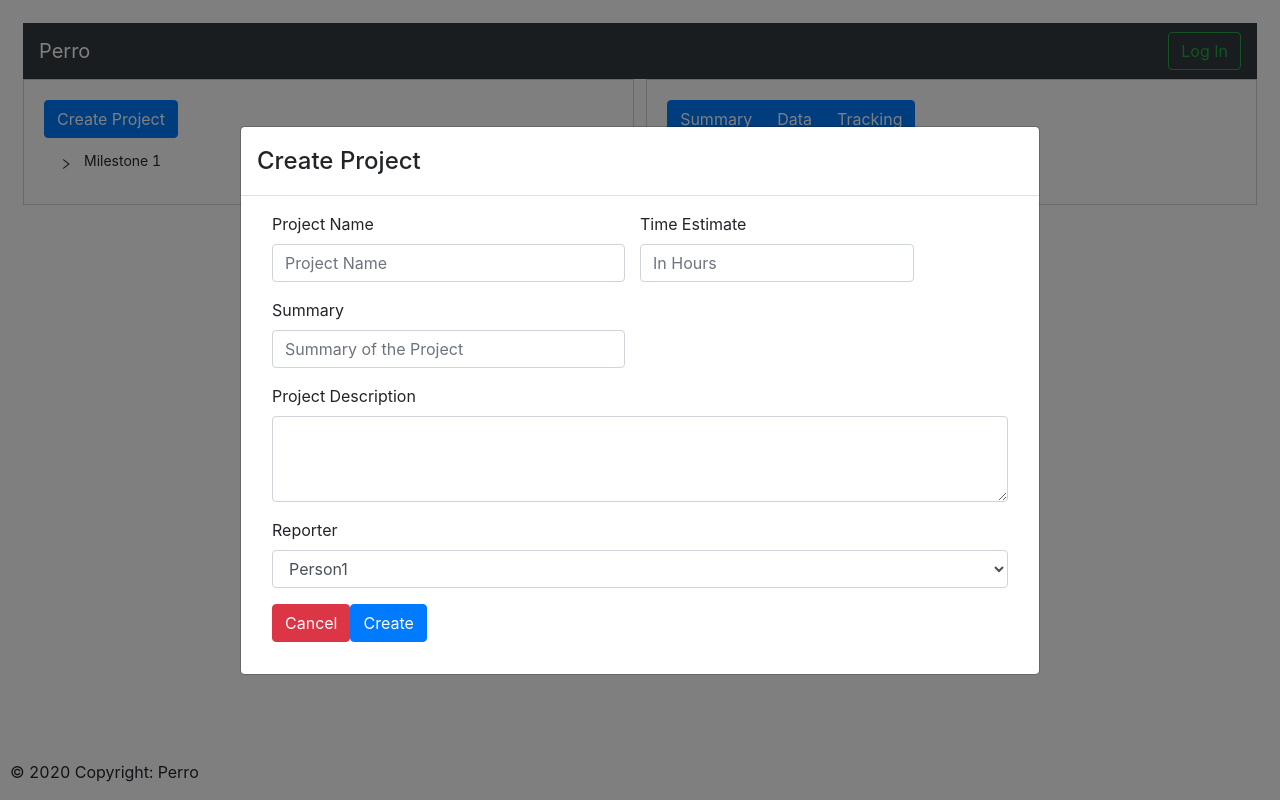
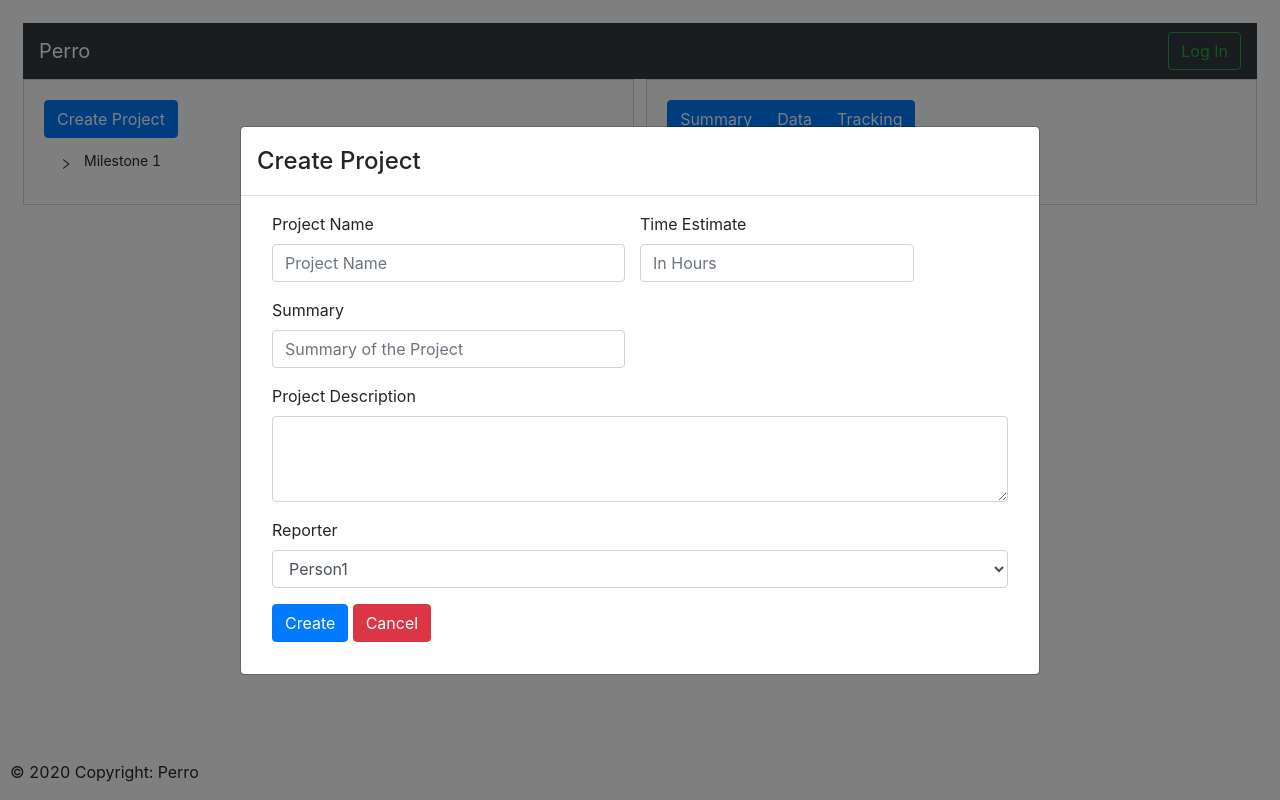
Before and after one commit to Jonesy22/Perro, a React (Create React App) app: page /tracking in a window 1280 px wide. Both pictures are taken after a click on the button "Create Project". Built offline with nearby package versions, Linux system fonts and the light colour scheme.

Commit message:
Refactors modal form and adds validation

```diff
--- a/package.json
+++ b/package.json
@@ -15,6 +15,7 @@
     "react": "^17.0.1",
     "react-bootstrap": "^1.4.0",
     "react-dom": "^17.0.1",
+    "react-hook-form": "^6.14.2",
     "react-redux": "^7.2.2",
     "react-router": "^6.0.0-beta.0",
     "react-router-dom": "^5.2.0",
--- /dev/null
+++ b/src/components/InputForm.js
@@ -0,0 +1,91 @@
+import { useForm } from "react-hook-form";
+import React, {Component, component} from 'react';
+import {Modal, Button, Row, Col, Form} from 'react-bootstrap';
+import { connect } from 'react-redux'
+import { addTask } from '../data/actions'
+
+function InputForm(props) {
+    const { register, handleSubmit, errors } = useForm();
+    const onSubmit = (data) => {
+        console.log(data.ProjectName)
+        if(data.TaskName){
+            props.addTask({Name: data.TaskName, Estimate: (data.TaskEstimate), Summary: data.TaskSummary, Description: (data.TaskDescription),  parentId:props.taskId, childIds:[]})
+
+        }
+        if(data.ProjectName){
+            props.addTask({Name: data.ProjectName, Estimate: (data.ProjectEstimate), Summary: data.ProjectSummary, Description: (data.ProjectDescription),  parentId:props.taskId, childIds:[]})
+        }
+        {props.onHide()}
+    }
+
+    const pStyle = {
+        color: 'red',
+    };
+
+
+    const reqFieldError = "This is a required field"
+return (
+<div className="container">
+    <Form onSubmit={handleSubmit(onSubmit)}>
+        <Row>
+            <Col sm={6}>
+                <Form.Group controlId="Name">
+                <Form.Label>{props.type} Name</Form.Label>
+                <Form.Control
+                    type="text"
+                    name={`${props.type}Name`}
+                    placeholder={`${props.type} Name`}
+                    ref={register({ required: true })}
+                />
+                {errors.TaskName && <p style={pStyle}> {reqFieldError}</p>}
+                {errors.ProjectName && <p style={pStyle}> {reqFieldError}</p>}
+                </Form.Group>
+                <Form.Group controlId="ProjectSummary">
+                <Form.Label>Summary</Form.Label>
+                <Form.Control
+                    type="text"
+                    name={`${props.type}Summary`}
+                    placeholder={`Summary of the ${props.type}`}
+                    ref={register({ required: true })}
+                />
+                {errors.TaskSummary && <p style={pStyle}> {reqFieldError}</p>}
+                {errors.ProjectSummary && <p style={pStyle}> {reqFieldError}</p>}
+                </Form.Group>
+            </Col>
+            <Form.Group controlId={`${props.type}Estimate`}>
+                <Form.Label>Time Estimate</Form.Label>
+                <Form.Control
+                    type="text"
+                    name={`${props.type}Estimate`}
+                    placeholder="In Hours"
+                    ref={register({ required: true, pattern: /^[0-9]*$/g })}
+                />
+                {console.log(errors)}
+                {errors.TaskEstimate && errors.TaskEstimate.type === "pattern" && <p style={pStyle}>Estimate must be a numerical value</p>}
+                {errors.ProjectEstimate && errors.ProjectEstimate.type === "pattern" && <p style={pStyle}>Estimate must be a numerical value</p>}
+                {errors.TaskEstimate && errors.TaskEstimate.type === "required" && <p style={pStyle}> {reqFieldError}</p>}
+                {errors.ProjectEstimate && errors.ProjectEstimate.type === "required" && <p style={pStyle}> {reqFieldError}</p>}
+
+            </Form.Group>
+        </Row>
+        <Form.Group controlId={`${props.type}Description`}>
+            <Form.Label>{`${props.type} Description`}</Form.Label>
+            <Form.Control name={`${props.type}Desription`} as="textarea" rows={3} cols={20} ref={register} />
+        </Form.Group>
+        <Form.Group>
+        <Form.Label>Reporter</Form.Label>
+        <select name="Reporter" ref={register({ required: true })} className="form-control required">
+            placeholder="Assignee"
+            <option>Person1</option>
+        </select>
+        </Form.Group>
+        <Form.Group>
+            <Button variant="primary" type="submit">Create</Button>{' '}
+            <Button variant="danger" onClick={props.onHide}>Cancel</Button>
+        </Form.Group>
+    </Form>
+    </div>
+);
+}
+
+export default InputForm;
--- a/src/components/InputModal.js
+++ b/src/components/InputModal.js
@@ -2,6 +2,7 @@ import React, {Component, component} from 'react';
 import {Modal, Button, Row, Col, Form} from 'react-bootstrap';
 import { connect } from 'react-redux'
 import { addTask } from '../data/actions'
+import InputForm from './InputForm'
 
 class InputModal extends Component{
     constructor(props){
@@ -22,8 +23,6 @@ class InputModal extends Component{
 
     }
     render(){
-        //console.log(this.props.taskId)
-
         return(
             <Modal
             {...this.props}
@@ -37,56 +36,7 @@ class InputModal extends Component{
                 </Modal.Title>
             </Modal.Header>
             <Modal.Body>
-                <div className="container">
-                <Form onSubmit={this.handleSubmit}>
-                    <Row>
-                        <Col sm={6}>
-                            <Form.Group controlId="Name">
-                            <Form.Label>{this.props.type} Name</Form.Label>
-                            <Form.Control
-                                type="text"
-                                name={`${this.props.type}Name`}
-                                required
-                                placeholder={`${this.props.type} Name`}
-                            />
-                            </Form.Group>
-                            <Form.Group controlId="ProjectSummary">
-                            <Form.Label>Summary</Form.Label>
-                            <Form.Control
-                                type="text"
-                                name={`${this.props.type}Summary`}
-                                required
-                                placeholder={`Summary of the ${this.props.type}`}
-                            />
-                            </Form.Group>
-                        </Col>
-                        <Form.Group controlId={`${this.props.type}Estimate`}>
-                            <Form.Label>Time Estimate</Form.Label>
-                            <Form.Control
-                                type="text"
-                                name={`${this.props.type}Estimate`}
-                                required
-                                placeholder="In Hours"
-                            />
-                        </Form.Group>
-                    </Row>
-                    <Form.Group controlId={`${this.props.type}Description`}>
-                        <Form.Label>{`${this.props.type} Description`}</Form.Label>
-                        <Form.Control as="textarea" rows={3} cols={20} />
-                    </Form.Group>
-                    <Form.Group>
-                    <Form.Label>Reporter</Form.Label>
-                    <select className="form-control required">
-                        placeholder="Assignee"
-                        <option>Person1</option>
-                    </select>
-                    </Form.Group>
-                    <Form.Group>
-                        <Button variant="danger" onClick={this.props.onHide}>Cancel</Button>
-                        <Button variant="primary" type="submit" onClick={this.props.onHide}>Create</Button>
-                    </Form.Group>
-                </Form>
-                </div>
+                <InputForm {...this.props}/>
             </Modal.Body>
             </Modal>
         )
```
Also changed, not shown: 1 other file (tests, documents, lock files or other folders).
